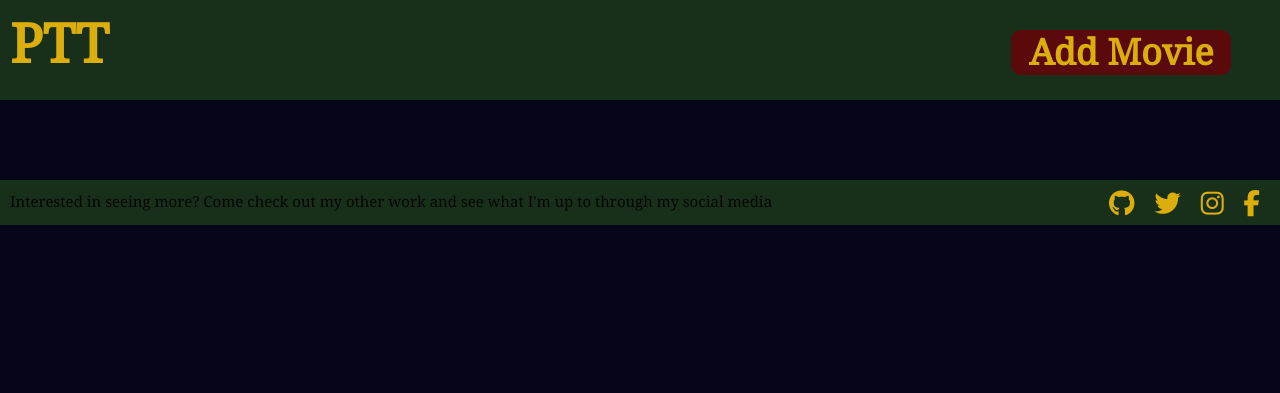
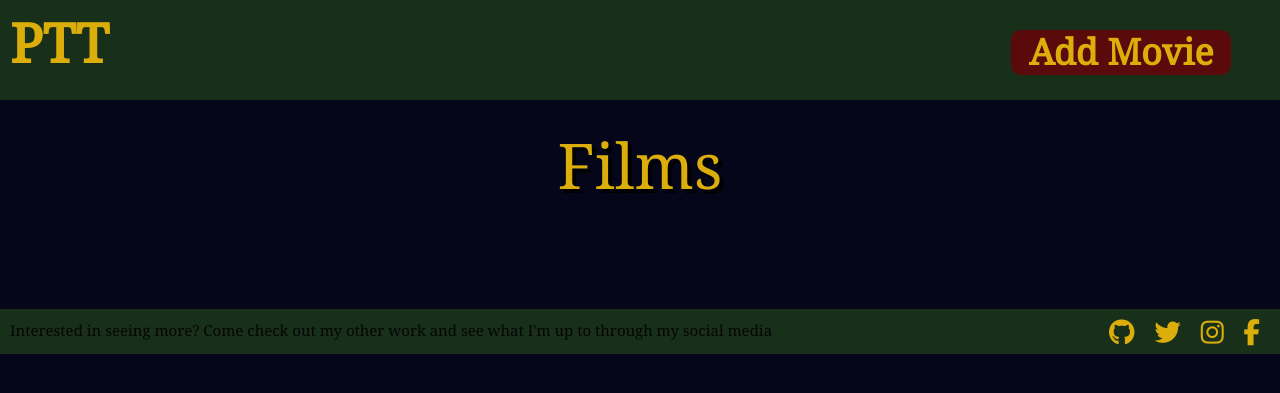
Before and after one commit to OGMyst/milestone-Project-three, a Flask app: page /films in a window 1280 px wide. Shown: the top 393 px of the page. Run offline with Flask 2, Linux system fonts and the light colour scheme; data that the repository does not hold is empty; some libraries are stand-ins or nearby versions.

Commit message:
Added mellow-yellow class to clean up css. Added headers for films and edit films

```diff
--- a/static/css/style.css
+++ b/static/css/style.css
@@ -10,6 +10,11 @@ body{
     justify-content: center;
 }
 
+.mellow-yellow{
+    color: #DCAE0B;
+    margin: 0 0;
+}
+
 h1,
 h4,
 p{
@@ -20,9 +25,7 @@ p{
 a {
     font-weight: 700;
     font-size: 200%;
-    margin: 0 auto;
     text-decoration: none;
-    color: #DCAE0B;
 }
 
 .font-size{
@@ -162,7 +165,6 @@ footer{
 
 #month,
 #year{
-    color: #DCAE0B;
     text-shadow: 1px 2px 1px #000000;
 }
 
@@ -224,12 +226,11 @@ footer{
 }
 
 .header h1{
-    color: #DCAE0B;
     text-shadow: 4px 4px 1px #000000;
 }
 
 #add-movie-container{
-    margin: 20px 0 20px 8%;
+    margin: 20px 0 60px 8%;
 }
 
 #add-movie-form{
@@ -286,7 +287,6 @@ textarea{
     height: 45px;
     font-size: 150%;
     border-radius: 10px;
-    color: #DCAE0B;
     text-align: center;
     cursor: pointer;
 }
@@ -349,8 +349,6 @@ textarea{
     font-family: 'Josefin Sans', sans-serif;
     font-weight: 600;
     font-size: 100%;
-    margin: 0 auto;
-    color: #DCAE0B;
 }
 
 /*------------MODAL------------ */
@@ -408,12 +406,9 @@ textarea{
     font-family: 'Josefin Sans', sans-serif;
     font-weight: 600;
     font-size: 110%;
-    margin: 0 auto;
-    color: #DCAE0B;
 }
 
 #info-side{
-    /* width: 70%; */
     padding: 10px;
 }
 
@@ -423,7 +418,6 @@ textarea{
 
 .expanded-card-text{
     text-align: center;
-    margin: 0 auto;
 }
 
 #expanded-card-title{
@@ -485,7 +479,6 @@ textarea{
 }
 
 #confirm-message span{
-    color: #DCAE0B;
     font-size: 120%;
 }
 
@@ -503,8 +496,6 @@ textarea{
 }
 
 #stop-delete{
-    margin: 0 auto;
-    color: #DCAE0B;
     font-weight: 700;
     font-size: 200%;
 }
--- a/static/js/films.js
+++ b/static/js/films.js
@@ -95,7 +95,7 @@ function confirmDeleteMessage(){
     let filmName = document.getElementById("expanded-card-title").innerHTML;
 
     deleteFilmButton.href = deleteFilm[0].href;
-    confirmMessageElement.innerHTML = `Are you sure you want to delete the information for <span>${filmName}</span>`;
+    confirmMessageElement.innerHTML = `Are you sure you want to delete the information for <span class="mellow-yellow">${filmName}</span>`;
 }
 
 function returnToModal(){
--- a/templates/addmovie.html
+++ b/templates/addmovie.html
@@ -1,6 +1,6 @@
 {% extends 'base.html'%}{% block content %}
 <div class="header">
-    <h1>Add Film</h1>
+    <h1 class="mellow-yellow">Add Film</h1>
 </div>
 <div id="add-movie-container" class="flex-center">
     <div class="row">
@@ -75,11 +75,11 @@
         <div class="form-styling" id="add-submit">
                 <div class="add-submit-box flex-center">
                     <div id="add-more" onclick="showMoreInputs()">
-                        <p id="add-text">Add More</p>
+                        <p id="add-text" class="mellow-yellow">Add More</p>
                     </div>
                 </div>
                 <div class="add-submit-box flex-center">
-                    <input type="submit" value="Submit" id="submit" name="action" onclick="submitForm()" />
+                    <input type="submit" value="Submit" id="submit" class="mellow-yellow" name="action" onclick="submitForm()" />
                 </div>
             </div>
     </div>
--- a/templates/base.html
+++ b/templates/base.html
@@ -11,11 +11,11 @@
     <!-------------------------------- NAVBAR ------------------------------>
     <div class="navigation">
         <div class="logo">
-            <h1 class="materialize-override"><a href="{{url_for('home')}}" class="font-size">PTT</a></h1>
+            <h1 class="materialize-override"><a href="{{url_for('home')}}" class="font-size mellow-yellow">PTT</a></h1>
         </div>
         <div class="addmovie-container flex-center">
             <div class="maroon-box">
-                <h1 class="materialize-override"><a href="{{url_for('add_movie')}}" class="font-size">Add Movie</a></h1>
+                <h1 class="materialize-override"><a href="{{url_for('add_movie')}}" class="font-size mellow-yellow">Add Movie</a></h1>
             </div>
         </div>
     </div>
@@ -29,10 +29,10 @@
             see what I'm up to through my social media</span></p>
         </div>
         <div class="footer-icons">
-            <a href="https://github.com" target="_blank" class="social-icons"><i class="fab fa-github fa-sm"></i></a>
-            <a href="https://twitter.com" target="_blank" class="social-icons"><i class="fab fa-twitter fa-sm"></i></a>
-            <a href="https://instagram.com" target="_blank" class="social-icons"><i class="fab fa-instagram fa-sm"></i></a>
-            <a href="https://facebook.com" target="_blank" class="social-icons"><i class="fab fa-facebook-f fa-sm"></i></a>
+            <a href="https://github.com" target="_blank" class="social-icons mellow-yellow"><i class="fab fa-github fa-sm"></i></a>
+            <a href="https://twitter.com" target="_blank" class="social-icons mellow-yellow"><i class="fab fa-twitter fa-sm"></i></a>
+            <a href="https://instagram.com" target="_blank" class="social-icons mellow-yellow"><i class="fab fa-instagram fa-sm"></i></a>
+            <a href="https://facebook.com" target="_blank" class="social-icons mellow-yellow"><i class="fab fa-facebook-f fa-sm"></i></a>
         </div>
     </footer>
     <script src="https://kit.fontawesome.com/318689fbdb.js"></script>
--- a/templates/films.html
+++ b/templates/films.html
@@ -1,7 +1,9 @@
 {% extends 'base.html'%}{% block content %}
+<div class="header">
+    <h1 class="mellow-yellow">Films</h1>
+</div>
 
 <div id="film-container" class="flex-center">
-
     <!--------------------------------------------------- FILM CARD ----------------------------------------------->
     {% for film in film %}
     <div class="film-card">
@@ -23,7 +25,7 @@
             <p class="starring hidden">{{film.starring}}</p>
             <div class="view-more-box">
                 <div class="view-more" onclick="viewMoreModal()">
-                    <h1 class="view-more-text">View More</h1>
+                    <h1 class="view-more-text mellow-yellow">View More</h1>
                 </div>
             </div>
         </div>
@@ -45,13 +47,13 @@
                             <div class="change-film">
                                 <h1 class="change-text">
                                 <!-- href for editfilm.html is above modal and inserted with js -->
-                                <a id="edit">Edit Film</a>
+                                <a id="edit" class="mellow-yellow">Edit Film</a>
                                 </h1>
                             </div>
                         </div>
                         <div class="change-box">
                             <div class="change-film" onclick="confirmDeleteMessage()">
-                                <h1 class="change-text">Delete Film</h1>
+                                <h1 class="change-text mellow-yellow">Delete Film</h1>
                             </div>
                         </div>
                     </div>
@@ -101,13 +103,13 @@
                 <div class="confirm-wrapper flex-center">
                     <div class="confirm-boxes">
                         <a id="delete-film">
-                            <p id="confirm-delete">Yes</p>
+                            <p id="confirm-delete" class="mellow-yellow">Yes</p>
                         </a>
                     </div>
                 </div>
-                <div class="confirm-wrapper">
+                <div class="confirm-wrapper flex-center">
                     <div class="confirm-boxes" onclick="returnToModal()">
-                        <p id="stop-delete">No</p>
+                        <p id="stop-delete" class="mellow-yellow">No</p>
                     </div>
                 </div>
             </div>
```
Also changed, not shown: templates/editfilm.html (+5 -2 lines), templates/index.html (+5 -5 lines).
